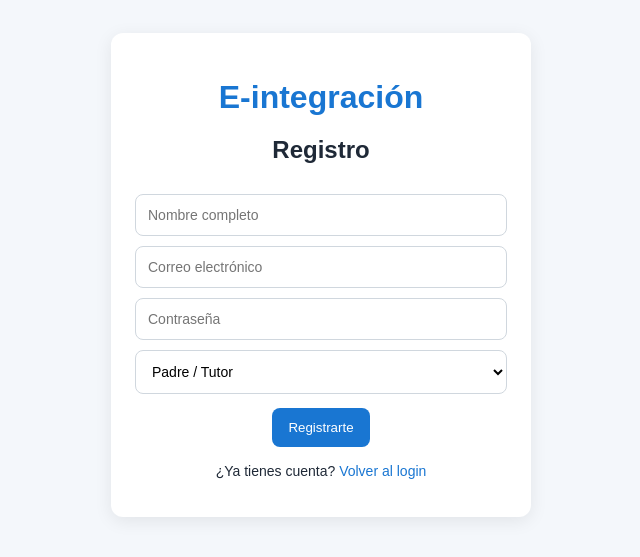
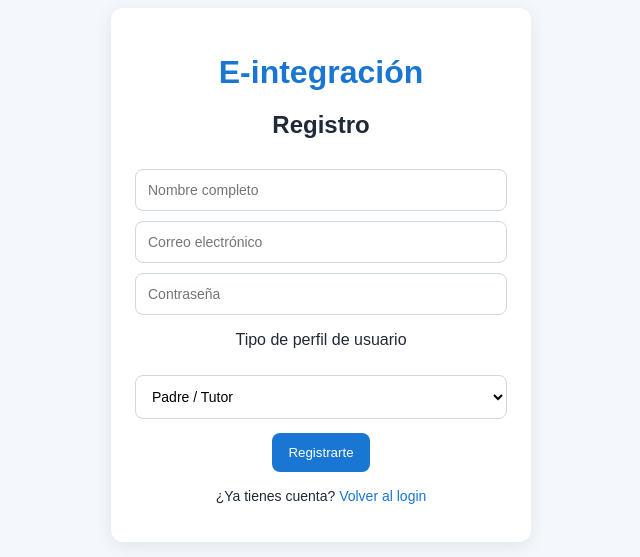
Before and after one commit to adrian-mi-romero/TFG, a React (Vite) app in the folder frontend/: page /register in a window 1280 px wide. Shown: the part 125-682 px from the top of the page, without its empty margins (319-959 px from the left). Built offline with nearby package versions, Linux system fonts and the light colour scheme.

Commit message:
chore: agregamos el readme

```diff
--- a/frontend/src/pages/Register.jsx
+++ b/frontend/src/pages/Register.jsx
@@ -111,6 +111,7 @@ export default function Register() {
             onChange={handleChange}
           />
 
+          <p className="form-field-label">Tipo de perfil de usuario</p>
           <select
             name="role"
             value={form.role}
```
